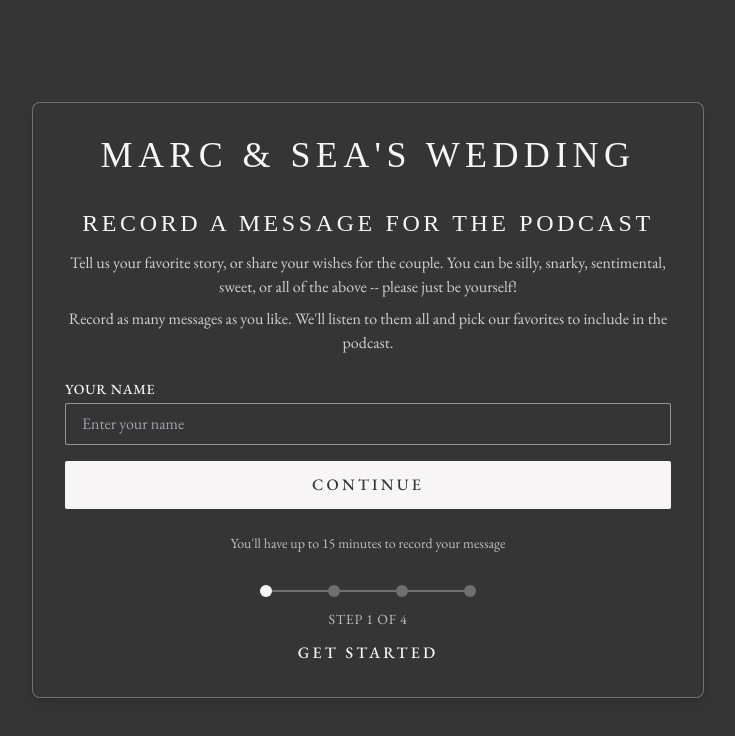
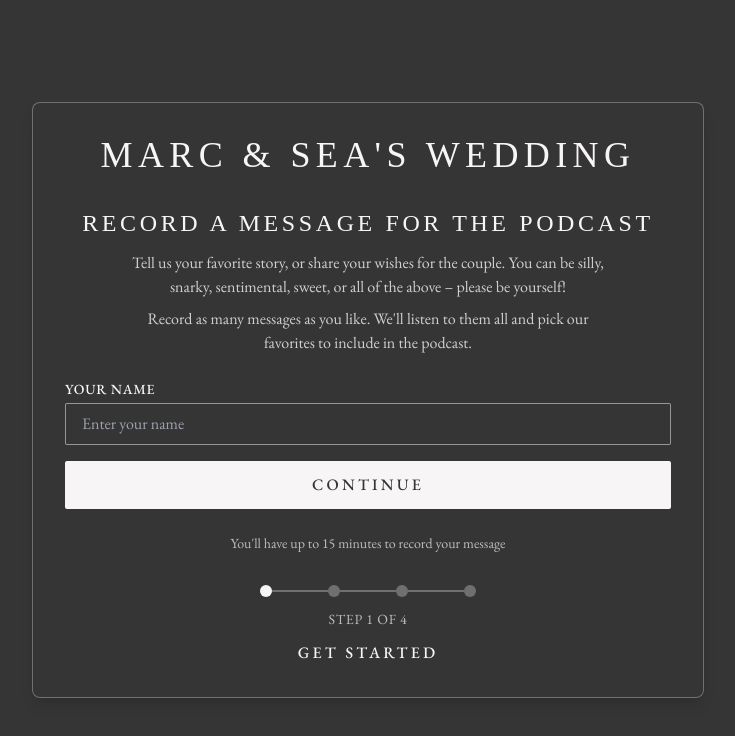
Before and after one commit to schuyler/wedding-bells, a React (Vite) app: page /welcome in a window 1280 px wide. Shown: the top 736 px of the page, without its empty margins (272-1007 px from the left). Built offline with nearby package versions, Linux system fonts and the light colour scheme; no server answers; a web font is replaced by a local one.

Commit message:
Fix text wrapping in welcome screen paragraphs to prevent orphaned words

```diff
--- a/src/components/WelcomeForm.tsx
+++ b/src/components/WelcomeForm.tsx
@@ -149,10 +149,10 @@ export function WelcomeForm({ onSubmit, defaultValues }: WelcomeFormProps) {
         <h2 className="text-xl md:text-2xl mb-3">
           Record a message for the podcast
         </h2>
-        <p className="text-wedding-light/80 font-eb-garamond max-w-2xl mx-auto whitespace-normal">
-          Tell us your favorite story, or share your wishes for the couple. You can be silly, snarky, sentimental, sweet, or all of the above -- please just be yourself!
+        <p className="text-wedding-light/80 font-eb-garamond mx-auto w-4/5 text-pretty">
+          Tell us your favorite story, or share your wishes for the couple. You can be silly, snarky, sentimental, sweet, or all of the above &ndash; please be yourself!
         </p>
-        <p className="text-wedding-light/80 font-eb-garamond max-w-2xl mx-auto whitespace-normal">
+        <p className="text-wedding-light/80 font-eb-garamond mx-auto w-4/5 text-pretty">
           Record as many messages as you like. We'll listen to them all and pick our favorites to include in the podcast.
         </p>
       </div>
@@ -198,7 +198,7 @@ export function WelcomeForm({ onSubmit, defaultValues }: WelcomeFormProps) {
         </button>
       </form>
 
-      <p className="text-sm text-wedding-light/70 text-center font-eb-garamond max-w-2xl mx-auto whitespace-normal">
+      <p className="text-sm text-wedding-light/70 text-center font-eb-garamond mx-auto w-4/5 text-pretty">
         You'll have up to 15 minutes to record your message
       </p>
 
```
